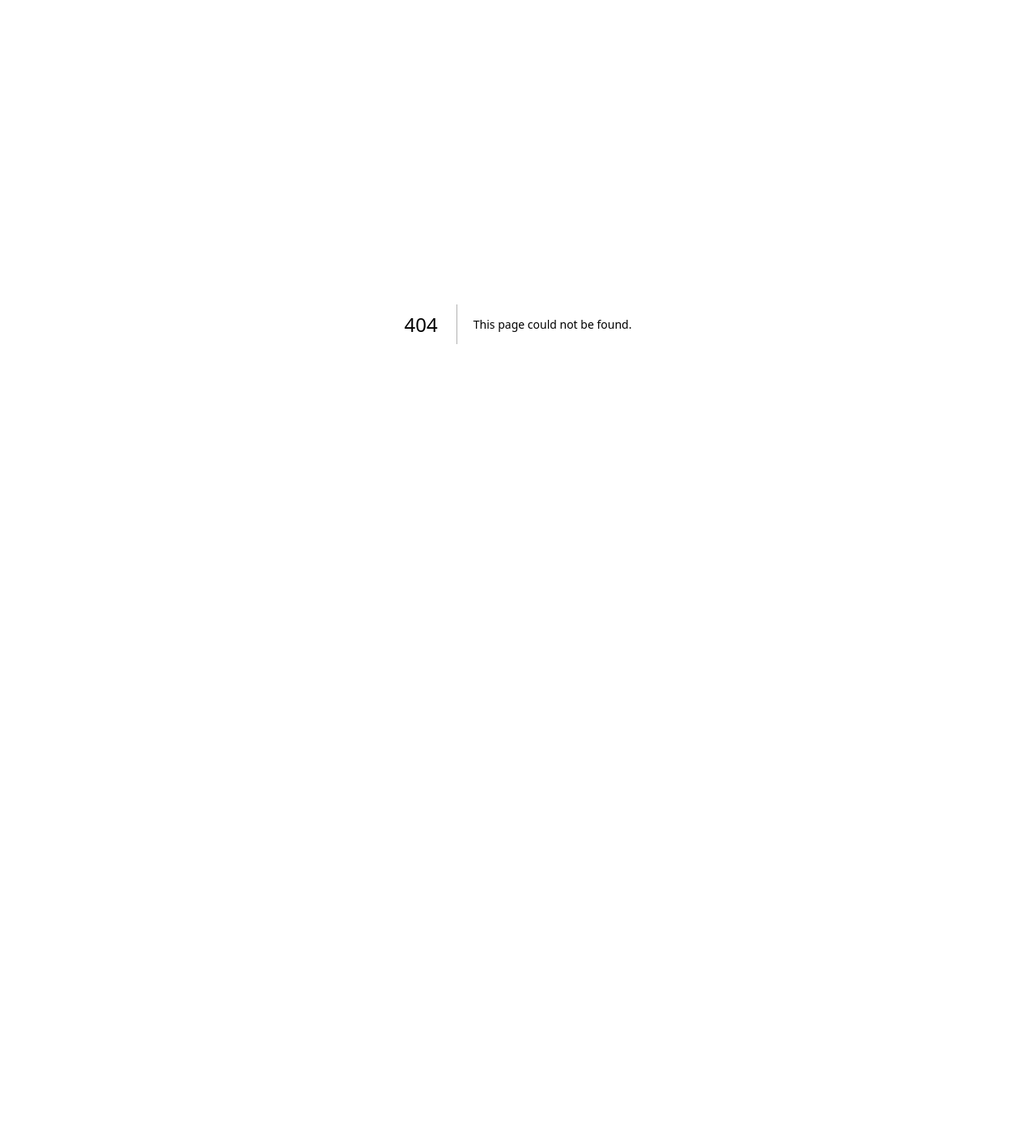
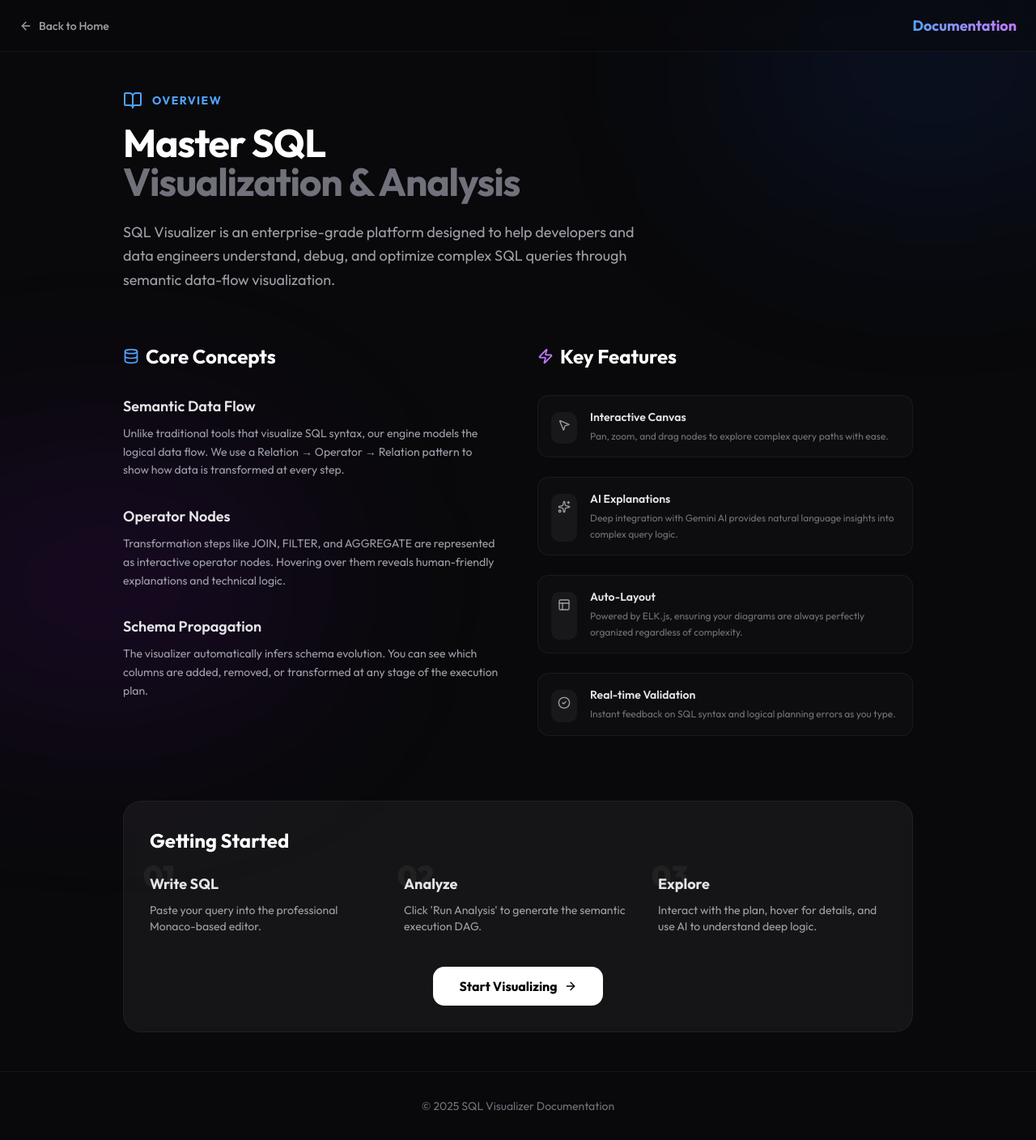
Before and after one commit to mubarek-hassen-buli/sqlv3, a Next.js app: page /docs in a window 1280 px wide. Before the commit this address had no page. Shown: the whole page at 81% size. Before the commit the page ends 800 px from the top, so only its background shows below. Built offline with nearby package versions, Linux system fonts and the light colour scheme.

Commit message:
Implement core application pages including landing, documentation, visualize, and dashboard.

```diff
--- a/app/dashboard/page.tsx
+++ b/app/dashboard/page.tsx
@@ -86,6 +86,7 @@ export default function DashboardPage() {
         <nav className="flex gap-6 text-sm font-medium text-zinc-400">
            <Link href="/dashboard" className="text-white">Dashboard</Link>
            <Link href="/visualize" className="hover:text-white transition-colors">Workspace</Link>
+           <Link href="/docs" className="hover:text-white transition-colors text-zinc-500">Docs</Link>
         </nav>
         <div className="ml-auto flex items-center gap-4">
              {session?.user?.image && (
--- /dev/null
+++ b/app/docs/page.tsx
@@ -0,0 +1,141 @@
+"use client";
+
+import Link from "next/link";
+import { ArrowLeft, BookOpen, Database, Zap, Sparkles, Layout, MousePointer2, CheckCircle2 } from "lucide-react";
+
+export default function DocsPage() {
+  return (
+    <div className="min-h-screen bg-zinc-950 text-white selection:bg-blue-500/30">
+      {/* Background Gradients */}
+      <div className="fixed inset-0 z-0">
+        <div className="absolute top-[-10%] right-[-10%] w-[40%] h-[40%] bg-blue-600/10 blur-[120px] rounded-full" />
+        <div className="absolute bottom-[-10%] left-[-10%] w-[40%] h-[40%] bg-purple-600/10 blur-[120px] rounded-full" />
+      </div>
+
+      <div className="relative z-10 flex flex-col min-h-screen">
+        {/* Header */}
+        <header className="px-6 h-16 flex items-center border-b border-white/5 backdrop-blur-md sticky top-0 bg-zinc-950/50">
+          <Link href="/" className="flex items-center gap-2 text-zinc-400 hover:text-white transition-colors group">
+            <ArrowLeft className="w-4 h-4 group-hover:-translate-x-1 transition-transform" />
+            <span className="text-sm font-medium">Back to Home</span>
+          </Link>
+          <div className="ml-auto font-bold text-lg bg-gradient-to-r from-blue-400 to-purple-400 bg-clip-text text-transparent">
+            Documentation
+          </div>
+        </header>
+
+        <main className="flex-1 max-w-5xl mx-auto w-full px-6 py-12">
+          {/* Hero Section */}
+          <div className="mb-16">
+            <div className="flex items-center gap-3 text-blue-400 mb-4">
+              <BookOpen className="w-6 h-6" />
+              <span className="text-sm font-bold tracking-widest uppercase">Overview</span>
+            </div>
+            <h1 className="text-4xl md:text-5xl font-bold tracking-tight mb-6">
+              Master SQL <br/>
+              <span className="text-zinc-500">Visualization & Analysis</span>
+            </h1>
+            <p className="text-lg text-zinc-400 max-w-2xl leading-relaxed">
+              SQL Visualizer is an enterprise-grade platform designed to help developers and data engineers
+              understand, debug, and optimize complex SQL queries through semantic data-flow visualization.
+            </p>
+          </div>
+
+          <div className="grid grid-cols-1 md:grid-cols-2 gap-12">
+            {/* Core Concepts */}
+            <section id="concepts">
+              <h2 className="text-2xl font-bold mb-8 flex items-center gap-2">
+                <Database className="w-5 h-5 text-blue-400" />
+                Core Concepts
+              </h2>
+              <div className="space-y-8">
+                <DocItem
+                  title="Semantic Data Flow"
+                  content="Unlike traditional tools that visualize SQL syntax, our engine models the logical data flow. We use a Relation → Operator → Relation pattern to show how data is transformed at every step."
+                />
+                <DocItem
+                  title="Operator Nodes"
+                  content="Transformation steps like JOIN, FILTER, and AGGREGATE are represented as interactive operator nodes. Hovering over them reveals human-friendly explanations and technical logic."
+                />
+                <DocItem
+                  title="Schema Propagation"
+                  content="The visualizer automatically infers schema evolution. You can see which columns are added, removed, or transformed at any stage of the execution plan."
+                />
+              </div>
+            </section>
+
+            {/* Features */}
+            <section id="features">
+              <h2 className="text-2xl font-bold mb-8 flex items-center gap-2">
+                <Zap className="w-5 h-5 text-purple-400" />
+                Key Features
+              </h2>
+              <div className="space-y-6">
+                <FeatureItem icon={<MousePointer2 className="w-4 h-4" />} title="Interactive Canvas" desc="Pan, zoom, and drag nodes to explore complex query paths with ease." />
+                <FeatureItem icon={<Sparkles className="w-4 h-4" />} title="AI Explanations" desc="Deep integration with Gemini AI provides natural language insights into complex query logic." />
+                <FeatureItem icon={<Layout className="w-4 h-4" />} title="Auto-Layout" desc="Powered by ELK.js, ensuring your diagrams are always perfectly organized regardless of complexity." />
+                <FeatureItem icon={<CheckCircle2 className="w-4 h-4" />} title="Real-time Validation" desc="Instant feedback on SQL syntax and logical planning errors as you type." />
+              </div>
+            </section>
+          </div>
+
+          {/* User Guide Section */}
+          <section className="mt-20 p-8 rounded-3xl bg-white/5 border border-white/5 backdrop-blur-sm">
+            <h2 className="text-2xl font-bold mb-6">Getting Started</h2>
+            <div className="grid grid-cols-1 md:grid-cols-3 gap-8">
+                <StepCard num="01" title="Write SQL" desc="Paste your query into the professional Monaco-based editor." />
+                <StepCard num="02" title="Analyze" desc="Click 'Run Analysis' to generate the semantic execution DAG." />
+                <StepCard num="03" title="Explore" desc="Interact with the plan, hover for details, and use AI to understand deep logic." />
+            </div>
+            <div className="mt-10 flex justify-center">
+                 <Link
+                    href="/visualize"
+                    className="inline-flex items-center gap-2 px-8 py-3 bg-white text-black rounded-xl font-bold hover:bg-zinc-200 transition-all"
+                 >
+                    Start Visualizing
+                    <ArrowLeft className="w-4 h-4 rotate-180" />
+                 </Link>
+            </div>
+          </section>
+        </main>
+
+        <footer className="mt-auto border-t border-white/5 py-8 text-center text-zinc-500 text-sm">
+            © 2025 SQL Visualizer Documentation
+        </footer>
+      </div>
+    </div>
+  );
+}
+
+function DocItem({ title, content }: { title: string, content: string }) {
+    return (
+        <div className="group">
+            <h3 className="text-lg font-semibold text-zinc-200 mb-2 group-hover:text-blue-400 transition-colors">{title}</h3>
+            <p className="text-zinc-400 text-sm leading-relaxed">{content}</p>
+        </div>
+    );
+}
+
+function FeatureItem({ icon, title, desc }: { icon: React.ReactNode, title: string, desc: string }) {
+    return (
+        <div className="flex gap-4 p-4 rounded-xl bg-white/[0.02] border border-white/5 hover:bg-white/[0.04] transition-all">
+            <div className="mt-1 p-2 bg-zinc-900 rounded-lg text-zinc-400 group-hover:text-white">
+                {icon}
+            </div>
+            <div>
+                <h4 className="font-semibold text-zinc-200 text-sm mb-1">{title}</h4>
+                <p className="text-zinc-500 text-xs leading-relaxed">{desc}</p>
+            </div>
+        </div>
+    );
+}
+
+function StepCard({ num, title, desc }: { num: string, title: string, desc: string }) {
+    return (
+        <div className="relative">
+            <div className="text-4xl font-black text-white/5 absolute -top-4 -left-2 select-none">{num}</div>
+            <h4 className="text-lg font-bold text-zinc-200 mb-2 relative z-10">{title}</h4>
+            <p className="text-zinc-400 text-sm relative z-10">{desc}</p>
+        </div>
+    );
+}
--- a/app/page.tsx
+++ b/app/page.tsx
@@ -16,6 +16,9 @@ export default function LandingPage() {
           <div className="font-bold text-xl tracking-tight bg-gradient-to-r from-blue-400 to-purple-400 bg-clip-text text-transparent">
             SQL Visualizer
           </div>
+          <nav className="ml-auto flex gap-6 text-sm font-medium text-zinc-400">
+            <Link href="/docs" className="hover:text-white transition-colors">Docs</Link>
+          </nav>
           <div className="ml-6">
              <Link
                 href="/visualize"
@@ -48,16 +51,10 @@ export default function LandingPage() {
             <div className="flex flex-col sm:flex-row gap-4 w-full justify-center max-w-sm sm:max-w-none">
                 <Link
                     href="/visualize"
-                    className="group flex items-center justify-center gap-2 px-8 py-3.5 bg-blue-600 hover:bg-blue-500 rounded-xl font-semibold text-white transition-all hover:scale-105 active:scale-95"
+                    className="group flex items-center justify-center gap-2 px-8 py-4 bg-blue-600 hover:bg-blue-500 rounded-xl font-bold text-lg text-white transition-all hover:scale-105 active:scale-95 shadow-lg shadow-blue-500/25"
                 >
-                    Try Visualizer
-                    <ArrowRight className="w-4 h-4 group-hover:translate-x-1 transition-transform" />
-                </Link>
-                <Link
-                    href="https://github.com/mubarek-hassen-buli/sqlv3"
-                    className="flex items-center justify-center gap-2 px-8 py-3.5 bg-zinc-900 hover:bg-zinc-800 border border-zinc-800 rounded-xl font-medium text-zinc-300 transition-colors"
-                >
-                    View Source
+                    Get Started for Free
+                    <ArrowRight className="w-5 h-5 group-hover:translate-x-1 transition-transform" />
                 </Link>
             </div>
 
--- a/app/visualize/page.tsx
+++ b/app/visualize/page.tsx
@@ -78,9 +78,12 @@ export default function VisualizePage() {
         <Link href="/" className="font-bold text-lg bg-gradient-to-r from-blue-400 to-purple-400 bg-clip-text text-transparent mr-6">
           SQL Visualizer
         </Link>
-        <nav className="flex gap-4 text-sm font-medium text-zinc-400 border-l border-zinc-800 pl-6 h-full items-center">
+        <nav className="flex gap-5 text-sm font-medium text-zinc-400 border-l border-zinc-800 ml-6 pl-6 h-full items-center">
             <Link href="/dashboard" className="hover:text-white transition-colors">
               Dashboard
+            </Link>
+            <Link href="/docs" className="hover:text-white transition-colors text-zinc-500">
+              Docs
             </Link>
         </nav>
         <div className="ml-auto flex items-center gap-4">
```
